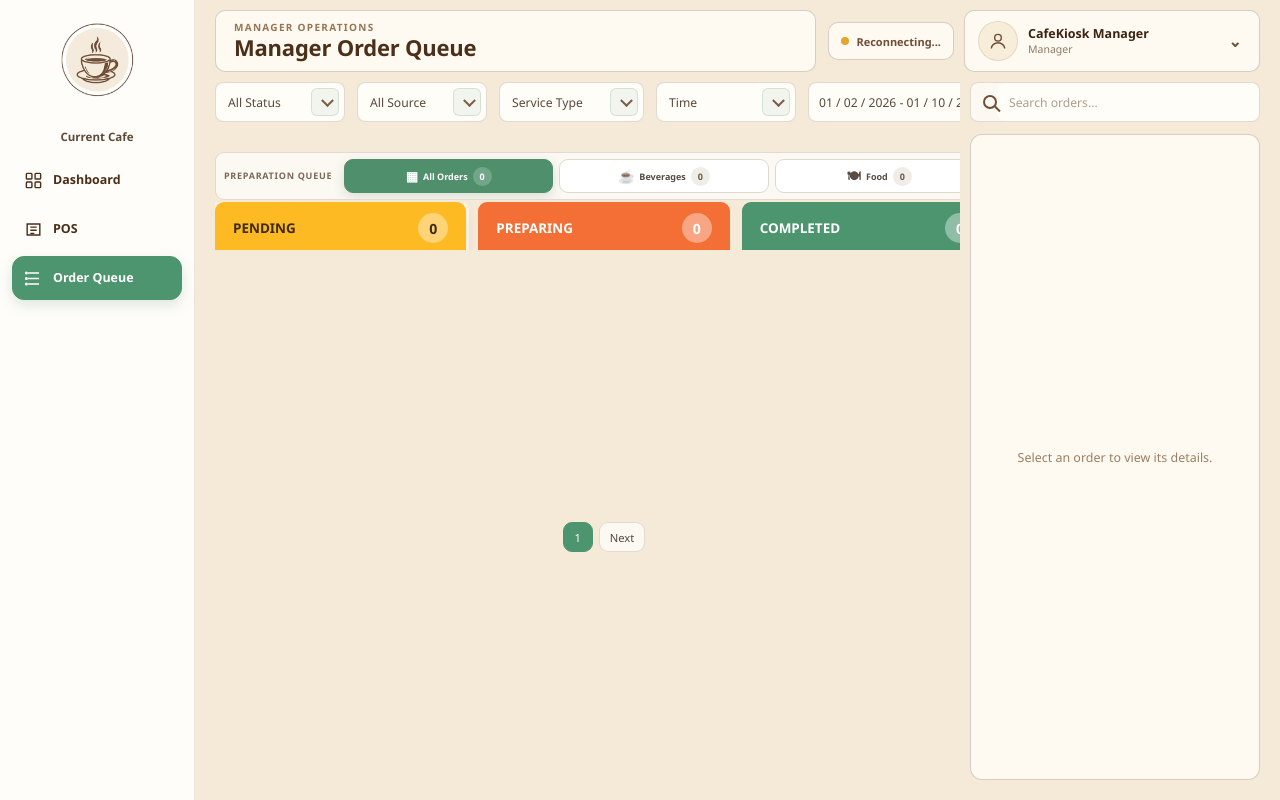
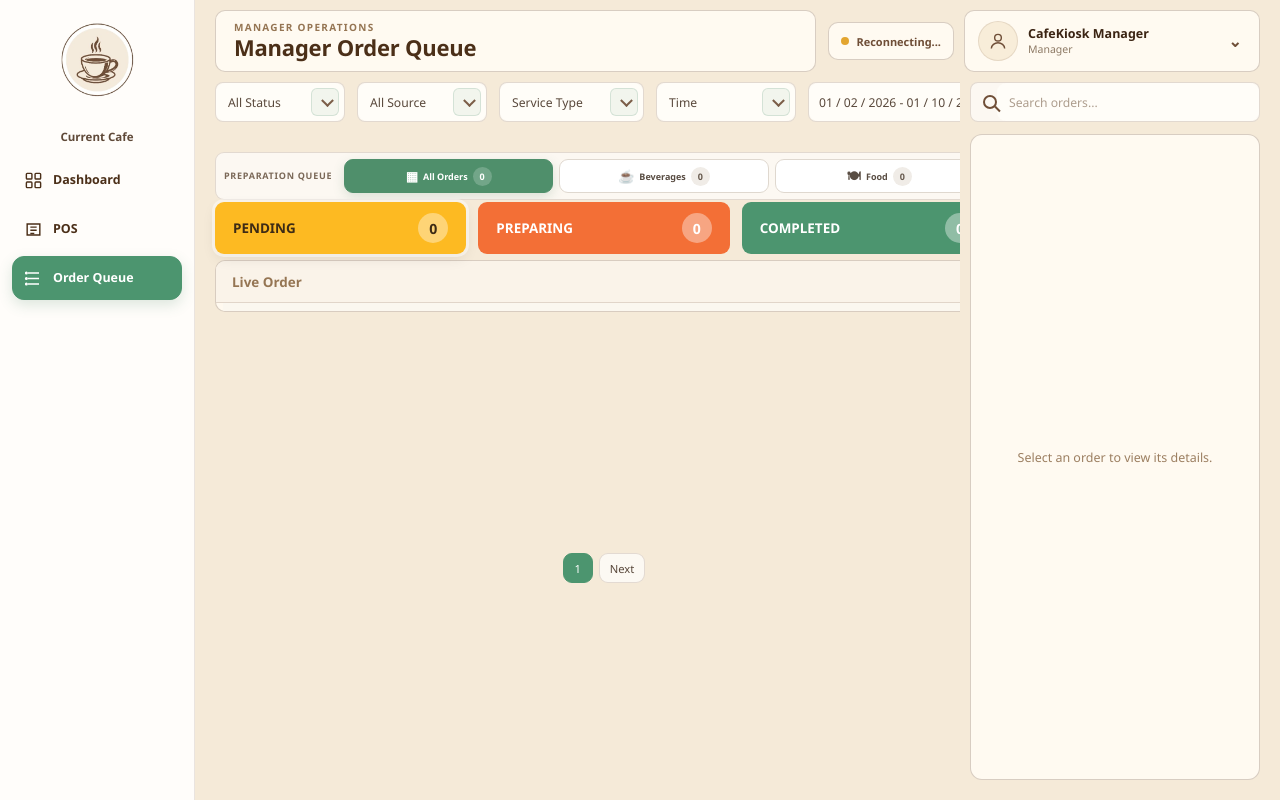
Before and after one commit to mariaisabellafrancisco11037/CafeKiosk, a PHP site: page /CafeKiosk-Frontend/Manager/order-queue.php in a window 1280 px wide. Run offline with PHP 8.4, Linux system fonts and the light colour scheme; some libraries are stand-ins or nearby versions.

Commit message:
take three fixing Manager Layout

```diff
--- a/CafeKiosk-Frontend/Assets/css/admin-final-responsive.css
+++ b/CafeKiosk-Frontend/Assets/css/admin-final-responsive.css
@@ -1029,100 +1029,64 @@ body.uniform-pos .status-tabs,
   }
 }
 
-
 /* =========================================================
-   MANAGER ORDER QUEUE — STATUS / LIVE ORDER STACK FIX V2
-   uniform-theme.js adds .cku-v2/.cku-content at runtime. Its
-   older higher-specificity queue grid can otherwise override
-   the general layout and create implicit rows/blank space.
+   MANAGER ORDER QUEUE — LIVE TABLE GAP FIX V3
+   Keep the original Status and Live Order sections as direct
+   grid children. uniform-theme.css adds .cku-v2/.cku-content
+   at runtime with a more-specific 4-row queue grid; this page
+   has 6 visible sections, so that rule created implicit rows
+   and a large blank spacer. Override only the grid definition.
 ========================================================= */
 @media (min-width: 851px) {
-  body.uniform-pos.cku-v2.manager-order-queue-page .queue-main.cku-content,
-  body.uniform-pos.manager-order-queue-page .queue-main {
+  body.uniform-pos.cku-v2.manager-order-queue-page .queue-main.cku-content {
     display: grid !important;
-    grid-template-rows: 60px 40px 48px minmax(0, 1fr) 38px !important;
+    grid-template-rows: 60px 40px 48px 52px minmax(0, 1fr) 38px !important;
     gap: 10px !important;
     height: 100dvh !important;
     min-height: 0 !important;
     overflow: hidden !important;
   }
 
-  body.uniform-pos.cku-v2.manager-order-queue-page .queue-main.cku-content > .manager-status-live-stack,
-  body.uniform-pos.manager-order-queue-page .queue-main > .manager-status-live-stack {
-    width: 100% !important;
-    min-width: 0 !important;
+  body.uniform-pos.cku-v2.manager-order-queue-page .queue-main.cku-content > .filters-row,
+  body.uniform-pos.cku-v2.manager-order-queue-page .queue-main.cku-content > .queue-station-row,
+  body.uniform-pos.cku-v2.manager-order-queue-page .queue-main.cku-content > .status-tabs,
+  body.uniform-pos.cku-v2.manager-order-queue-page .queue-main.cku-content > .live-order-card,
+  body.uniform-pos.cku-v2.manager-order-queue-page .queue-main.cku-content > .pagination {
+    position: static !important;
+    margin: 0 !important;
     min-height: 0 !important;
+    align-self: stretch !important;
+  }
+
+  body.uniform-pos.cku-v2.manager-order-queue-page .queue-main.cku-content > .queue-station-row {
+    display: grid !important;
+    height: 48px !important;
+  }
+
+  body.uniform-pos.cku-v2.manager-order-queue-page .queue-main.cku-content > .status-tabs {
+    height: 52px !important;
+    min-height: 52px !important;
+    margin-bottom: 0 !important;
+  }
+
+  body.uniform-pos.cku-v2.manager-order-queue-page .queue-main.cku-content > .live-order-card {
+    display: grid !important;
+    grid-template-rows: 42px minmax(0, 1fr) !important;
     height: 100% !important;
-    margin: 0 !important;
-    display: grid !important;
-    grid-template-rows: 52px minmax(0, 1fr) !important;
-    gap: 0 !important;
+    min-height: 0 !important;
+    margin-top: 0 !important;
     overflow: hidden !important;
   }
 
-  body.uniform-pos.manager-order-queue-page .manager-status-live-stack > .status-tabs,
-  body.uniform-pos.manager-order-queue-page .manager-status-live-stack > .live-order-card {
-    width: 100% !important;
-    min-width: 0 !important;
-    margin: 0 !important;
-    position: static !important;
-  }
-
-  body.uniform-pos.manager-order-queue-page .manager-status-live-stack > .status-tabs {
-    height: 52px !important;
-    min-height: 52px !important;
-  }
-
-  body.uniform-pos.manager-order-queue-page .manager-status-live-stack > .live-order-card {
+  body.uniform-pos.cku-v2.manager-order-queue-page .queue-main.cku-content > .live-order-card .table-wrap {
+    min-height: 0 !important;
     height: 100% !important;
-    min-height: 0 !important;
-    border-top-left-radius: 0 !important;
-    border-top-right-radius: 0 !important;
-  }
-
-  body.uniform-pos.manager-order-queue-page .manager-status-live-stack > .status-tabs .status-tab {
-    border-bottom-left-radius: 0 !important;
-    border-bottom-right-radius: 0 !important;
+    overflow: auto !important;
   }
 }
 
 @media (min-width: 851px) and (max-width: 1100px) {
-  body.uniform-pos.cku-v2.manager-order-queue-page .queue-main.cku-content,
-  body.uniform-pos.manager-order-queue-page .queue-main {
-    grid-template-rows: 60px auto 48px minmax(430px, 1fr) 38px !important;
+  body.uniform-pos.cku-v2.manager-order-queue-page .queue-main.cku-content {
+    grid-template-rows: 60px auto 48px 52px minmax(430px, 1fr) 38px !important;
   }
 }
-
-@media (max-width: 850px) {
-  body.uniform-pos.cku-v2.manager-order-queue-page .queue-main.cku-content,
-  body.uniform-pos.manager-order-queue-page .queue-main {
-    display: flex !important;
-    flex-direction: column !important;
-    gap: 10px !important;
-    height: auto !important;
-    min-height: 0 !important;
-    overflow: visible !important;
-  }
-
-  body.uniform-pos.manager-order-queue-page .manager-status-live-stack {
-    width: 100% !important;
-    min-width: 0 !important;
-    display: flex !important;
-    flex-direction: column !important;
-    gap: 0 !important;
-    margin: 0 !important;
-  }
-
-  body.uniform-pos.manager-order-queue-page .manager-status-live-stack > .status-tabs,
-  body.uniform-pos.manager-order-queue-page .manager-status-live-stack > .live-order-card {
-    width: 100% !important;
-    margin: 0 !important;
-    position: static !important;
-  }
-
-  body.uniform-pos.manager-order-queue-page .manager-status-live-stack > .live-order-card {
-    min-height: 430px !important;
-    border-top-left-radius: 0 !important;
-    border-top-right-radius: 0 !important;
-  }
-}
--- a/CafeKiosk-Frontend/Manager/order-queue.php
+++ b/CafeKiosk-Frontend/Manager/order-queue.php
@@ -13,7 +13,7 @@
   <link rel="stylesheet" href="/Assets/css/message-dialog.css?v=logout-confirm-v2">
   <link rel="icon" type="image/x-icon" href="/Assets/images/favicon.ico?v=20260923">
   <link rel="apple-touch-icon" href="/Assets/images/logo.png">
-  <link rel="stylesheet" href="/Assets/css/admin-final-responsive.css?v=20260928-manager-status-stack-v2">
+  <link rel="stylesheet" href="/Assets/css/admin-final-responsive.css?v=20260928-manager-live-table-gap-v3">
 </head>
 <body class="uniform-pos manager-order-queue-page">
   <div class="queue-app">
@@ -100,8 +100,6 @@
         </div>
       </section>
 
-      <!-- STATUS + LIVE ORDER: kept in one stack so no flexible grid spacer can appear -->
-      <div class="status-live-stack manager-status-live-stack">
       <section class="status-tabs" aria-label="Order status summary">
         <button class="status-tab pending active" data-status="Pending">
           <span>PENDING</span>
@@ -139,7 +137,6 @@
           </table>
         </div>
       </section>
-      </div>
 
       <div class="pagination" aria-label="Pagination">
         <button class="page-btn active">1</button>
```
Also changed, not shown: MANAGER_ORDER_QUEUE_GAP_FIX_V3.md (added, +15 -0 lines). Lines whose indentation alone changed are shown as unchanged.
